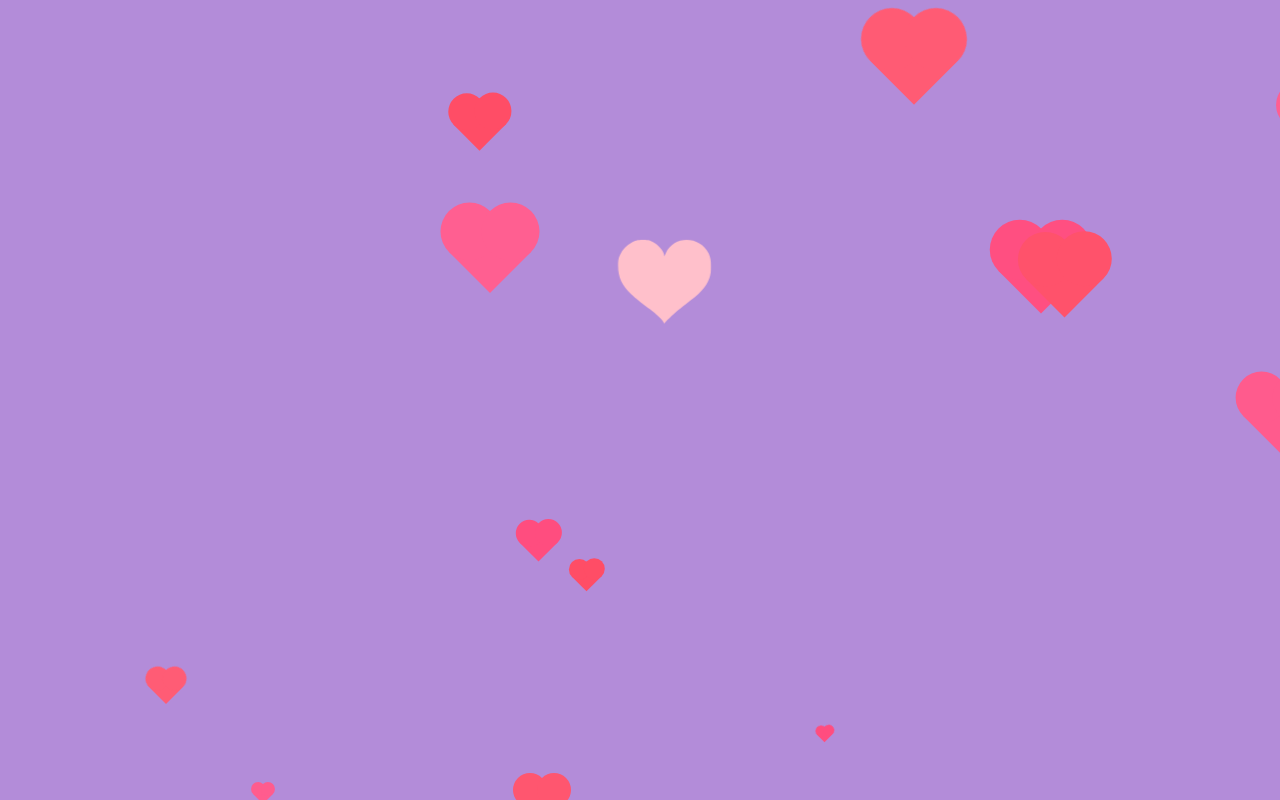
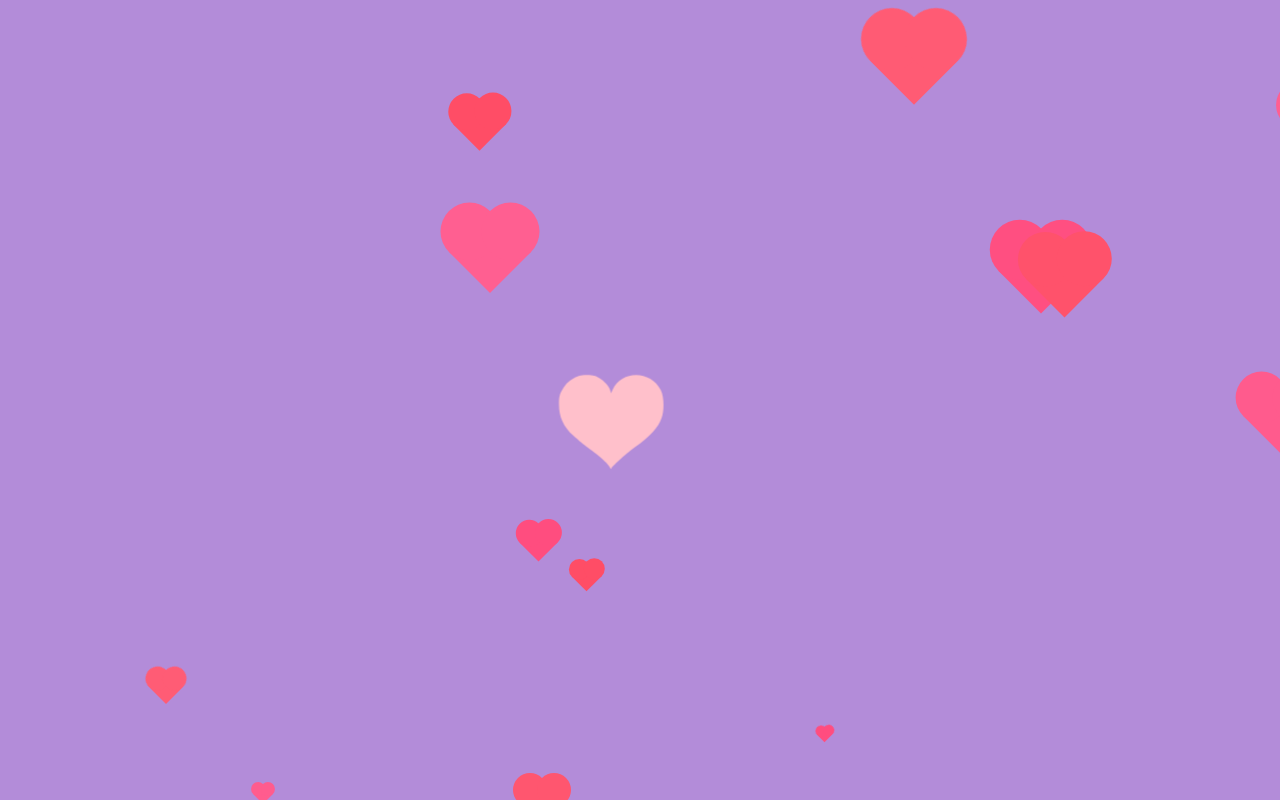
Before and after one commit to mikomikota/mikomikota.github.io, a plain HTML site: page index.html in a window 1280 px wide. Drawn offline with nearby package versions, Linux system fonts and the light colour scheme.

Commit message:
Update index.html

```diff
--- a/index.html
+++ b/index.html
@@ -2,7 +2,9 @@
 <style>html,body{    height: 100%;
     background: #b38cd9;
     margin: 0;
-    padding: 0;}
+    padding: 0;
+	    font-size: 25px;
+}
 .bg_heart{position:relative;top:0;left:0;width:100%;height:100%;overflow:hidden}
 
 .heart{position:absolute;top:-50%;-webkit-transform:rotate(-45deg);-moz-transform:rotate(-45deg);-m-transform:rotate(-45deg);transform:rotate(-45deg)}
@@ -89,10 +91,10 @@
   fill: white;
 }
 .svg-heart {
-  width: 5.7em;
+  width: 4.1em;
   position: absolute;
   top: 0em;
-  left: 8.7em;
+  left: 6.8em;
   -webkit-animation: beat 1.2s ease-in-out infinite;
           animation: beat 1.2s ease-in-out infinite;
 }
```
